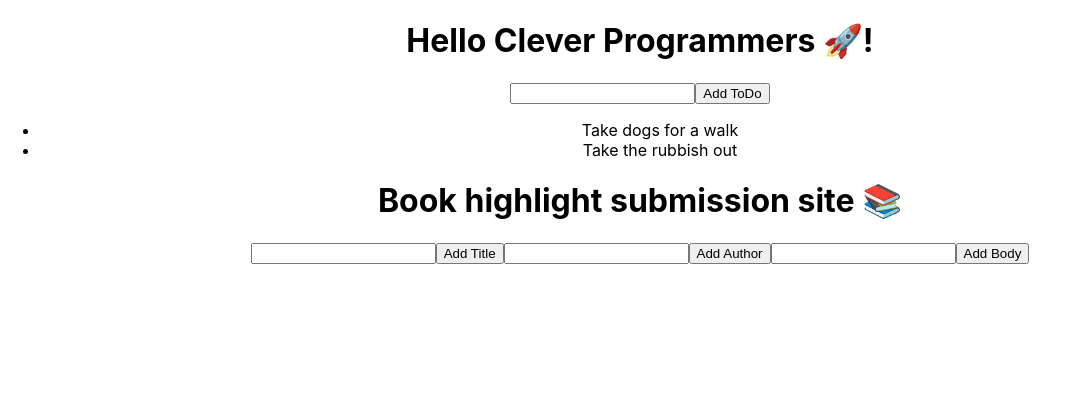
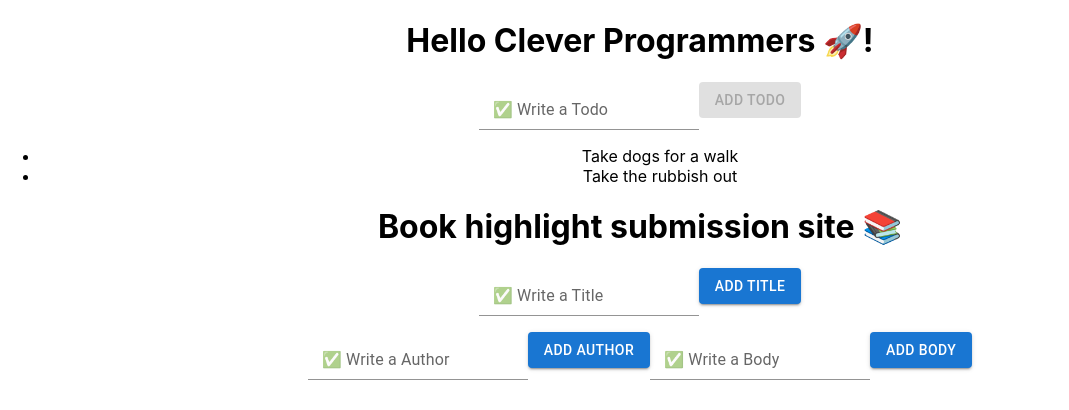
Before and after one commit to khoshi-higashi/react-firebase-book-highlight-app, a React (Create React App) app: page / in a window 1280 px wide. Shown: the top 410 px of the page, without its empty margins (0-1069 px from the left). Built offline with nearby package versions, Linux system fonts and the light colour scheme.

Commit message:
Add material ui

```diff
--- a/package.json
+++ b/package.json
@@ -3,6 +3,9 @@
   "version": "0.1.0",
   "private": true,
   "dependencies": {
+    "@emotion/react": "^11.7.1",
+    "@emotion/styled": "^11.6.0",
+    "@mui/material": "^5.4.0",
     "@testing-library/jest-dom": "^5.16.2",
     "@testing-library/react": "^12.1.2",
     "@testing-library/user-event": "^13.5.0",
--- a/src/App.js
+++ b/src/App.js
@@ -1,5 +1,9 @@
 import "./App.css";
 import React, { useState } from "react";
+// import Button from "@mui/material/Button";
+// import InputLabel from "@mui/material/InputLabel";
+// import { FormControl } from "@mui/material/FormControl";
+import { Input, FormControl, InputLabel, Button } from "@mui/material";
 
 function App() {
   const [todos, setTodos] = useState([
@@ -7,37 +11,66 @@ function App() {
     "Take the rubbish out",
   ]);
   const [input, setInput] = useState("");
-  const [title, setTitle] = useState("");
-  const [author, setAuthor] = useState("");
-  const [body, setBody] = useState("");
+  const [titles, setTitles] = useState([]);
+  const [author, setAuthor] = useState([]);
+  const [body, setBody] = useState([]);
 
-  console.log("🔫", input);
+  // console.log("🔫", input);
 
   const addTodo = (event) => {
+    event.preventDefault(); // will stop the REFRESH
     console.log("👽", "I'm working");
     setTodos([...todos, input]);
+    setInput(""); // clear up the input after clicking add todo button
+    console.log(todos);
   };
 
   const addTitle = (event) => {
+    event.preventDefault(); // will stop the REFRESH
     console.log("👽", "I'm working");
-    setTodos([...todos, input]);
+    setTitles([...titles, input]);
+    setInput(""); // clear up the input after clicking add todo button
+    console.log(titles);
   };
 
   const addAuthor = (event) => {
+    event.preventDefault(); // will stop the REFRESH
     console.log("👽", "I'm working");
-    setTodos([...todos, input]);
+    setAuthor([...author, input]);
+    setInput(""); // clear up the input after clicking add todo button
+    console.log(author);
   };
 
   const addBody = (event) => {
+    event.preventDefault(); // will stop the REFRESH
     console.log("👽", "I'm working");
-    setTodos([...todos, input]);
+    setBody([...body, input]);
+    setInput(""); // clear up the input after clicking add todo button
+    console.log(body);
   };
 
   return (
     <div className="App">
       <h1>Hello Clever Programmers 🚀!</h1>
-      <input onChange={(event) => setInput(event.target.value)} value={input} />
-      <button onClick={addTodo}>Add ToDo</button>
+      <form>
+        <FormControl>
+          <InputLabel>✅ Write a Todo</InputLabel>
+          <Input
+            value={input}
+            onChange={(event) => setInput(event.target.value)}
+          />
+        </FormControl>
+
+        <Button
+          type="submit"
+          onClick={addTodo}
+          variant="contained"
+          color="primary"
+          disabled={!input}
+        >
+          Add ToDo
+        </Button>
+      </form>
       <ul>
         {todos.map((todo) => (
           <li>{todo}</li>
@@ -45,15 +78,63 @@ function App() {
       </ul>
 
       <h1>Book highlight submission site 📚</h1>
-      <input value={title} onChange={(event) => setTitle(event.target.value)} />
-      <button onClick={addTitle}>Add Title</button>
-      <input
-        value={author}
-        onChange={(event) => setAuthor(event.target.value)}
-      />
-      <button onClick={addAuthor}>Add Author</button>
-      <input value={body} onChange={(event) => setBody(event.target.value)} />
-      <button onClick={addBody}>Add Body</button>
+      <form>
+        <FormControl>
+          <InputLabel>✅ Write a Title</InputLabel>
+          <Input
+            value={titles}
+            onChange={(event) => setTitles(event.target.value)}
+          />
+        </FormControl>
+        <Button
+          variant="contained"
+          color="primary"
+          type="submit"
+          onClick={addTitle}
+          disabled={!titles}
+        >
+          Add Title
+        </Button>
+        <ul>
+          {titles.map((title) => (
+            <li>{title}</li>
+          ))}
+        </ul>
+
+        <FormControl>
+          <InputLabel>✅ Write a Author</InputLabel>
+          <Input
+            value={author}
+            onChange={(event) => setAuthor(event.target.value)}
+          />
+        </FormControl>
+        <Button
+          variant="contained"
+          color="primary"
+          type="submit"
+          onClick={addAuthor}
+          disabled={!author}
+        >
+          Add Author
+        </Button>
+
+        <FormControl>
+          <InputLabel>✅ Write a Body</InputLabel>
+          <Input
+            value={body}
+            onChange={(event) => setBody(event.target.value)}
+          />
+        </FormControl>
+        <Button
+          variant="contained"
+          color="primary"
+          type="submit"
+          onClick={addBody}
+          disabled={!body}
+        >
+          Add Body
+        </Button>
+      </form>
     </div>
   );
 }
```
Also changed, not shown: 2 other files (tests, documents, lock files or other folders).
